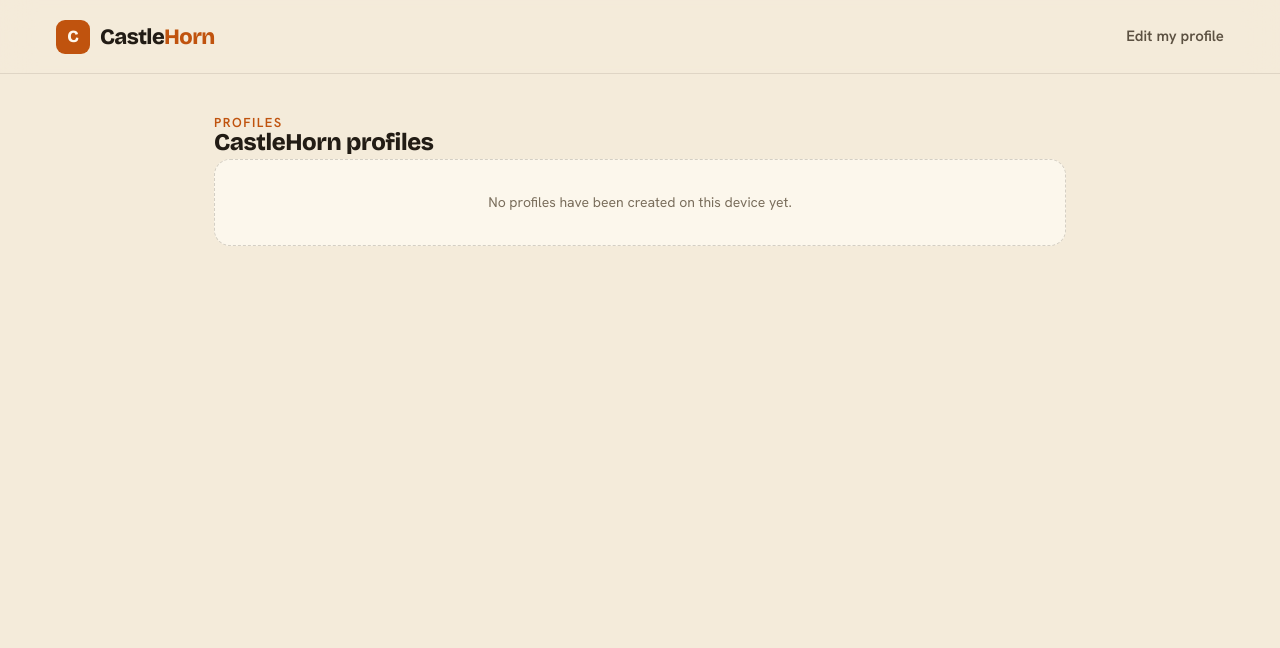
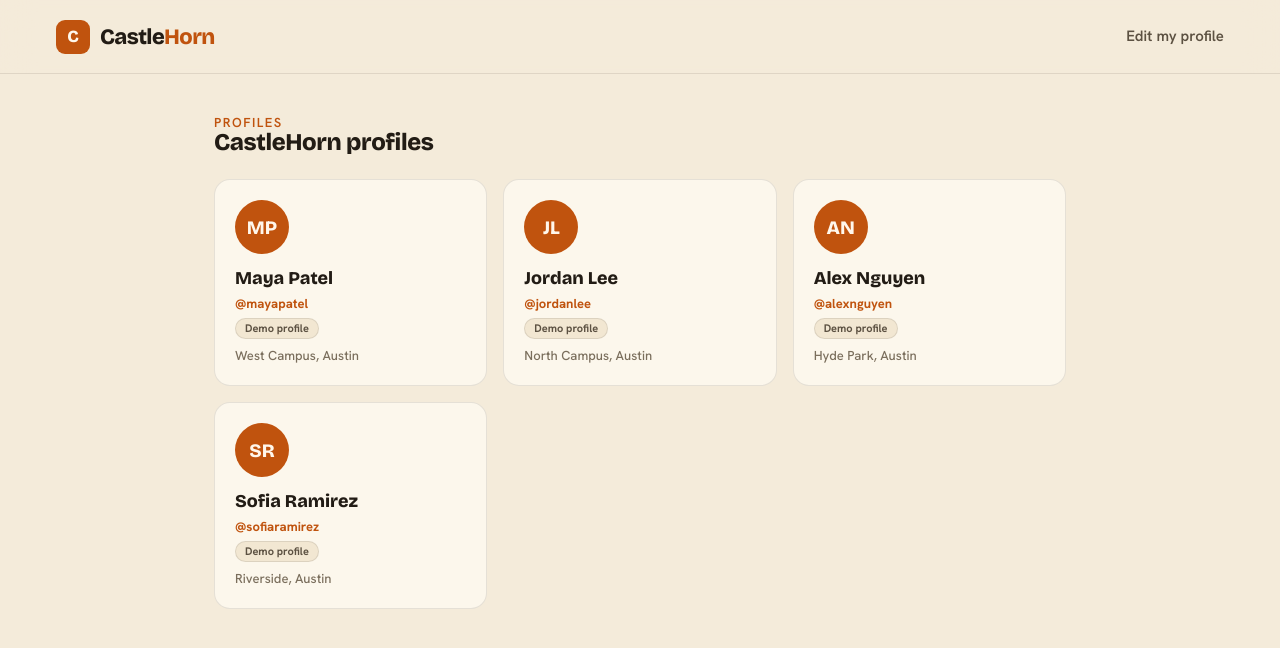
Before and after one commit to Nnikhil19/CastleHorn-, a React (Vite) app: page /profiles in a window 1280 px wide. Shown: the top 648 px of the page. Built offline with nearby package versions, Linux system fonts and the light colour scheme.

Commit message:
Add demo profiles

```diff
--- /dev/null
+++ b/src/lib/demoProfiles.js
@@ -0,0 +1,79 @@
+export const DEMO_PROFILES = [
+  {
+    fullName: "Maya Patel",
+    username: "mayapatel",
+    email: "maya.demo@example.com",
+    location: "West Campus, Austin",
+    birthday: "2004-02-18",
+    gender: "female",
+    bio: "Quiet engineering student looking for clean, low-drama housing near campus.",
+    survey: {
+      cleanliness: "very-clean",
+      sleep: "average",
+      guests: "sometimes",
+      noise: "low",
+      dealbreaker: "no-smoking",
+    },
+    demo: true,
+  },
+  {
+    fullName: "Jordan Lee",
+    username: "jordanlee",
+    email: "jordan.demo@example.com",
+    location: "North Campus, Austin",
+    birthday: "2003-09-07",
+    gender: "nonbinary",
+    bio: "Design major, early riser, and very clear communicator about shared spaces.",
+    survey: {
+      cleanliness: "tidy",
+      sleep: "early-bird",
+      guests: "never",
+      noise: "silent",
+      dealbreaker: "no-pets",
+    },
+    demo: true,
+  },
+  {
+    fullName: "Alex Nguyen",
+    username: "alexnguyen",
+    email: "alex.demo@example.com",
+    location: "Hyde Park, Austin",
+    birthday: "2002-12-11",
+    gender: "male",
+    bio: "CS student subletting for internships and looking for straightforward handoffs.",
+    survey: {
+      cleanliness: "tidy",
+      sleep: "night-owl",
+      guests: "often",
+      noise: "moderate",
+      dealbreaker: "none",
+    },
+    demo: true,
+  },
+  {
+    fullName: "Sofia Ramirez",
+    username: "sofiaramirez",
+    email: "sofia.demo@example.com",
+    location: "Riverside, Austin",
+    birthday: "2004-06-24",
+    gender: "female",
+    bio: "Pre-med student who values tidy kitchens, responsive hosts, and clear move-in plans.",
+    survey: {
+      cleanliness: "very-clean",
+      sleep: "average",
+      guests: "sometimes",
+      noise: "low",
+      dealbreaker: "no-smoking",
+    },
+    demo: true,
+  },
+];
+
+export function mergeDemoProfiles(profiles) {
+  const seen = new Set(profiles.map((profile) => profile.username));
+  return [...profiles, ...DEMO_PROFILES.filter((profile) => !seen.has(profile.username))];
+}
+
+export function findDemoProfile(username) {
+  return DEMO_PROFILES.find((profile) => profile.username === username);
+}
--- a/src/pages/ProfilePage.css
+++ b/src/pages/ProfilePage.css
@@ -181,6 +181,14 @@
 .profile-tile-name { font: 800 18px/1.15 var(--font-heading); }
 .profile-tile-user { font: 700 13px/1 var(--font-body); color: var(--orange); }
 .profile-tile-meta { font: 500 13px/1.4 var(--font-body); color: var(--muted); }
+.profile-tile-demo {
+  padding: 4px 9px;
+  border-radius: 999px;
+  background: var(--cream-warm);
+  border: 1px solid var(--border);
+  color: var(--mid);
+  font: 700 11px/1 var(--font-body);
+}
 
 @media (max-width: 480px) {
   .pp-card { flex-direction: column; text-align: center; }
--- a/src/pages/ProfilePage.jsx
+++ b/src/pages/ProfilePage.jsx
@@ -1,5 +1,6 @@
 import { useParams, Link } from "react-router-dom";
 import { useEffect, useState } from "react";
+import { findDemoProfile } from "../lib/demoProfiles";
 import "./ProfilePage.css";
 
 const PROFILE_KEY = "ch_profileData";
@@ -73,6 +74,7 @@ export default function ProfilePage() {
     const all = JSON.parse(localStorage.getItem(ALL_PROFILES_KEY) || "[]");
     const found = all.find((p) => p.username === username);
     if (found) setProfile(found);
+    else if (findDemoProfile(username)) setProfile(findDemoProfile(username));
     else setNotFound(true);
   }, [username]);
 
--- a/src/pages/ProfilesPage.jsx
+++ b/src/pages/ProfilesPage.jsx
@@ -1,4 +1,5 @@
 import { Link, useNavigate } from "react-router-dom";
+import { mergeDemoProfiles } from "../lib/demoProfiles";
 import "./ProfilePage.css";
 import "./Sublets.css";
 
@@ -9,7 +10,7 @@ function loadProfiles() {
   const own = JSON.parse(localStorage.getItem(PROFILE_KEY) || "{}");
   const all = JSON.parse(localStorage.getItem(ALL_PROFILES_KEY) || "[]");
   const merged = own.username ? [own, ...all.filter((p) => p.username !== own.username)] : all;
-  return merged.filter((p) => p.username);
+  return mergeDemoProfiles(merged.filter((p) => p.username));
 }
 
 export default function ProfilesPage() {
@@ -46,6 +47,7 @@ export default function ProfilesPage() {
                   <span className="pp-avatar">{initials}</span>
                   <span className="profile-tile-name">{profile.fullName || profile.username}</span>
                   <span className="profile-tile-user">@{profile.username}</span>
+                  {profile.demo && <span className="profile-tile-demo">Demo profile</span>}
                   {profile.location && <span className="profile-tile-meta">{profile.location}</span>}
                 </button>
               );
```
